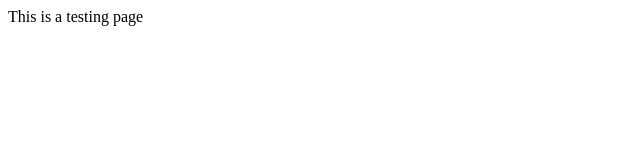
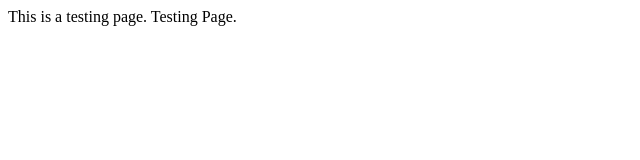
Before and after one commit to XIB88/GIT, a plain HTML site: page index.html in a window 1280 px wide. Shown: the whole page, without its empty margins (0-640 px from the left). Drawn offline with Linux system fonts and the light colour scheme.

Commit message:
commiting

```diff
--- a/index.html
+++ b/index.html
@@ -7,6 +7,6 @@
     <title>Document</title>
 </head>
 <body>
-    This is a testing page
+    This is a testing page. Testing Page.
 </body>
 </html>
```
